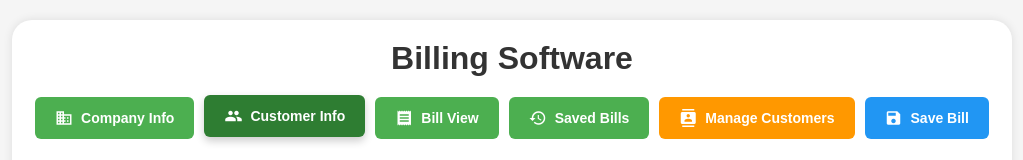
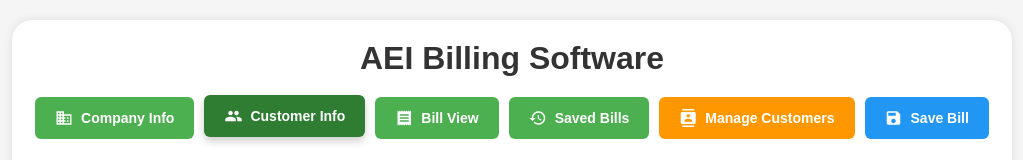
Before and after one commit to asurasama721/GSTB-BILL-SOFTWARE, a plain HTML site: page index.html in a window 1280 px wide. Shown: the top 160 px of the page, without its empty margins (128-1151 px from the left). Drawn offline with Linux system fonts and the light colour scheme.

Commit message:
Update index.html

```diff
--- a/index.html
+++ b/index.html
@@ -11,7 +11,7 @@
 
 <body>
     <div class="container">
-        <h1>Billing Software</h1>
+        <h1>AEI Billing Software</h1>
 
         <div class="toggle-container">
             <button class="toggle-btn" id="company-info-toggle">
```
